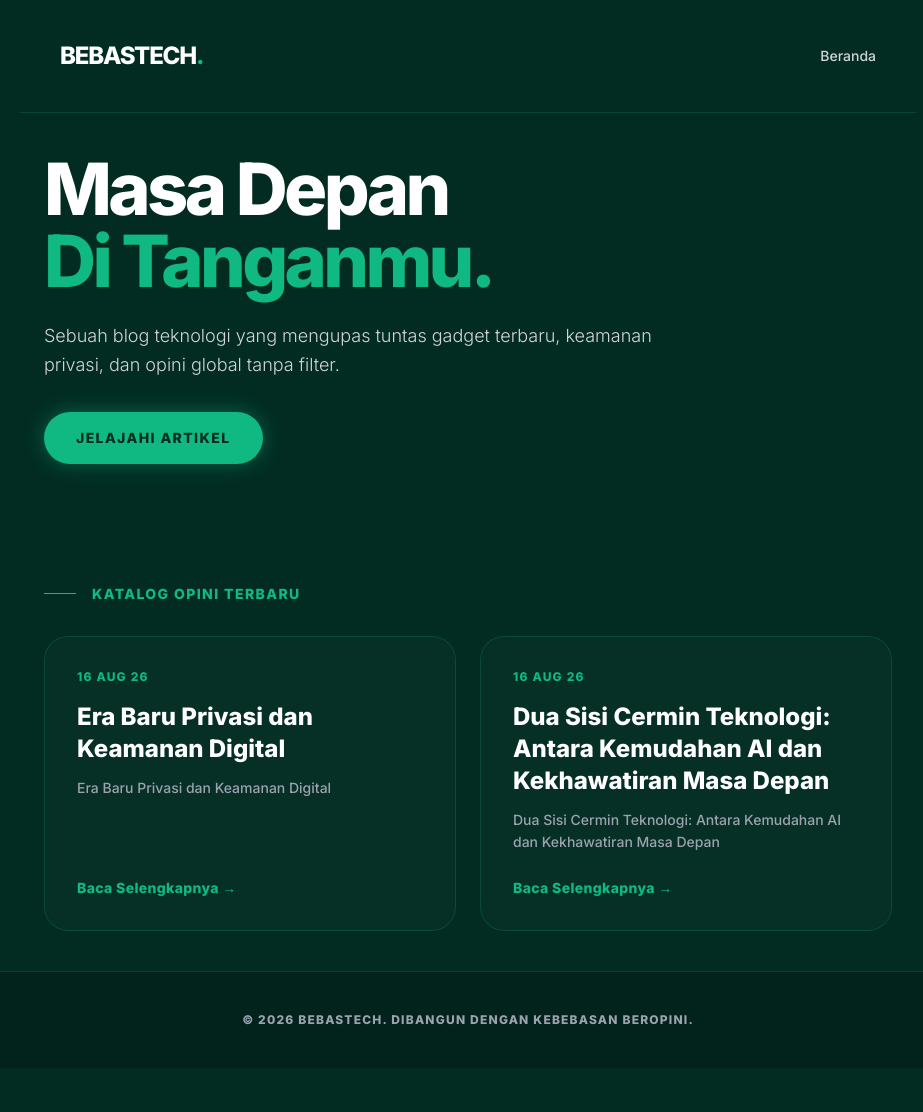
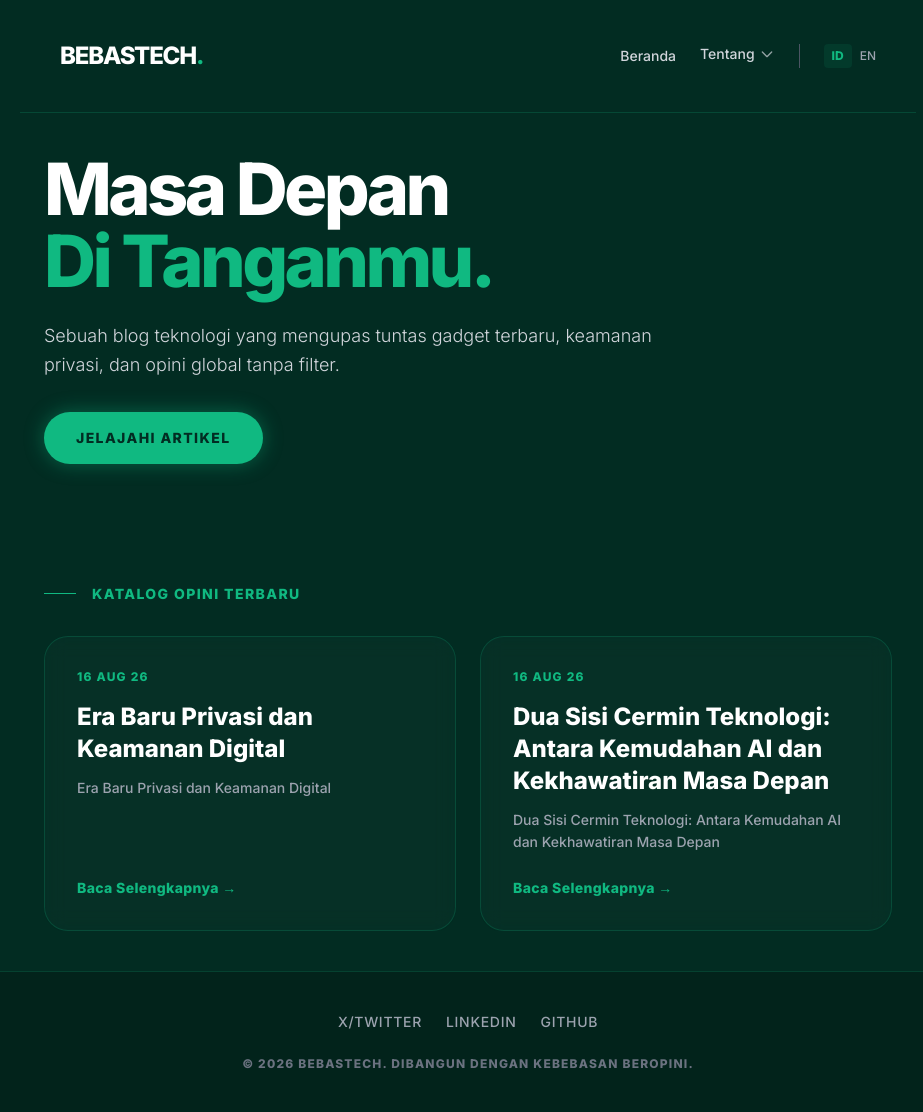
Before and after one commit to bebastech/bebastech.github.io, a Jekyll site: the page built from index.html, in a window 1280 px wide. Shown: the whole page, without its empty margins (172-1095 px from the left). Built offline with Jekyll 4.4.1, drawn with Linux system fonts in a browser that asks for light colours; nearby versions of some CDN libraries; before the commit the page ends 1068 px from its top, so only the background shows below that.

Commit message:
Update default.html

```diff
--- a/_layouts/default.html
+++ b/_layouts/default.html
@@ -4,17 +4,14 @@
     <meta charset="UTF-8">
     <meta name="viewport" content="width=device-width, initial-scale=1.0">
     <title>{{ page.title | default: site.title }}</title>
+    <!-- LOGO TAB (Favicon) -->
+    <link rel="icon" type="image/png" href="/logo.png">
+
     <script src="https://cdn.tailwindcss.com?plugins=typography"></script>
     <script>
         tailwind.config = {
             theme: {
-                extend: {
-                    colors: {
-                        utama: '#022c22', // Hijau Zamrud sangat gelap (Background)
-                        aksen: '#10b981', // Hijau Zamrud terang (Accent)
-                        teks: '#f8fafc'
-                    }
-                }
+                extend: { colors: { utama: '#022c22', aksen: '#10b981', teks: '#f8fafc' } }
             }
         }
     </script>
@@ -26,22 +23,49 @@
 </head>
 <body class="antialiased flex flex-col min-h-screen selection:bg-aksen selection:text-white">
 
-    <!-- Header Navigasi -->
-    <nav class="p-6 md:p-10 flex justify-between items-center max-w-4xl mx-auto w-full border-b border-aksen/20">
-        <a href="/" class="text-2xl font-extrabold tracking-tighter text-white hover:text-aksen transition">BEBASTECH<span class="text-aksen">.</span></a>
-        <a href="/" class="text-sm font-medium text-gray-300 hover:text-white transition">Beranda</a>
+    <!-- Header Navigasi Baru -->
+    <nav class="p-6 md:p-10 flex flex-wrap justify-between items-center max-w-4xl mx-auto w-full border-b border-aksen/20 gap-4">
+        <a href="/" class="text-2xl font-extrabold tracking-tighter text-white hover:text-aksen transition z-50">BEBASTECH<span class="text-aksen">.</span></a>
+
+        <div class="flex items-center gap-4 md:gap-6 z-50">
+            <a href="/" class="text-sm font-medium text-gray-300 hover:text-white transition">Beranda</a>
+
+            <!-- DROPDOWN MENU: About -->
+            <div class="relative group">
+                <button class="text-sm font-medium text-gray-300 hover:text-white transition flex items-center gap-1 cursor-pointer pb-1">
+                    Tentang <svg class="w-4 h-4 opacity-70" fill="none" stroke="currentColor" viewBox="0 0 24 24"><path stroke-linecap="round" stroke-linejoin="round" stroke-width="2" d="M19 9l-7 7-7-7"></path></svg>
+                </button>
+                <!-- Kotak Sub-menu -->
+                <div class="absolute right-0 mt-2 w-48 bg-utama border border-aksen/20 rounded-xl shadow-2xl opacity-0 invisible group-hover:opacity-100 group-hover:visible transition-all duration-300">
+                    <a href="/about" class="block px-5 py-3 text-sm text-gray-300 hover:text-utama hover:bg-aksen rounded-t-xl transition">Profil Penulis</a>
+                    <a href="/kontak" class="block px-5 py-3 text-sm text-gray-300 hover:text-utama hover:bg-aksen rounded-b-xl transition">Hubungi Kami</a>
+                </div>
+            </div>
+
+            <!-- OPSI BAHASA -->
+            <div class="flex items-center gap-2 border-l border-gray-600 pl-4 md:pl-6">
+                <a href="/" class="text-xs font-bold text-aksen bg-aksen/10 px-2 py-1 rounded">ID</a>
+                <a href="/en" class="text-xs font-medium text-gray-400 hover:text-white transition">EN</a>
+            </div>
+        </div>
     </nav>
 
     <!-- Konten Utama -->
-    <main class="max-w-4xl mx-auto w-full px-6 py-10 flex-grow">
+    <main class="max-w-4xl mx-auto w-full px-6 py-10 flex-grow relative z-10">
         <div class="prose prose-invert prose-lg md:prose-xl max-w-none prose-headings:text-white prose-a:text-aksen prose-a:underline-offset-4">
             {{ content }}
         </div>
     </main>
 
-    <!-- Footer -->
-    <footer class="text-center py-10 text-xs text-gray-400 font-bold tracking-widest uppercase mt-auto border-t border-aksen/20 bg-black/20">
-        © 2026 BebasTech. Dibangun dengan kebebasan beropini.
+    <!-- Footer dengan Sosmed -->
+    <footer class="text-center py-10 mt-auto border-t border-aksen/20 bg-black/20">
+        <!-- LINK SOSMED -->
+        <div class="flex justify-center gap-6 mb-6">
+            <a href="https://twitter.com/kurniawan" target="_blank" class="text-gray-400 hover:text-aksen transition text-sm font-medium uppercase tracking-wider">X/Twitter</a>
+            <a href="https://linkedin.com/in/kurniawan" target="_blank" class="text-gray-400 hover:text-aksen transition text-sm font-medium uppercase tracking-wider">LinkedIn</a>
+            <a href="https://github.com/bebastech" target="_blank" class="text-gray-400 hover:text-aksen transition text-sm font-medium uppercase tracking-wider">GitHub</a>
+        </div>
+        <p class="text-xs text-gray-500 font-bold tracking-widest uppercase">© 2026 BebasTech. Dibangun dengan kebebasan beropini.</p>
     </footer>
 </body>
 </html>
```
